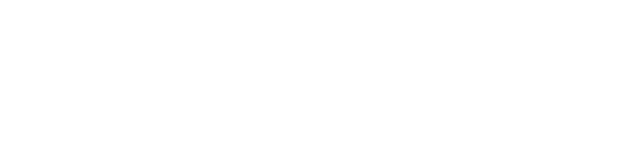
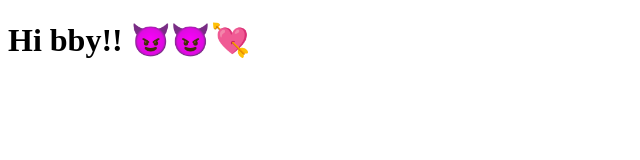
Before and after one commit to Jupitersy/My-First-Baby, a plain HTML site: page index.html in a window 1280 px wide. Shown: the whole page, without its empty margins (0-640 px from the left). Drawn offline with Linux system fonts and the light colour scheme.

Commit message:
Update index.html

```diff
--- a/index.html
+++ b/index.html
@@ -7,6 +7,6 @@
     <title>Document</title>
 </head>
 <body>
-
+    <h1>Hi bby!! 😈😈💘</h1>
 </body>
 </html>
```
